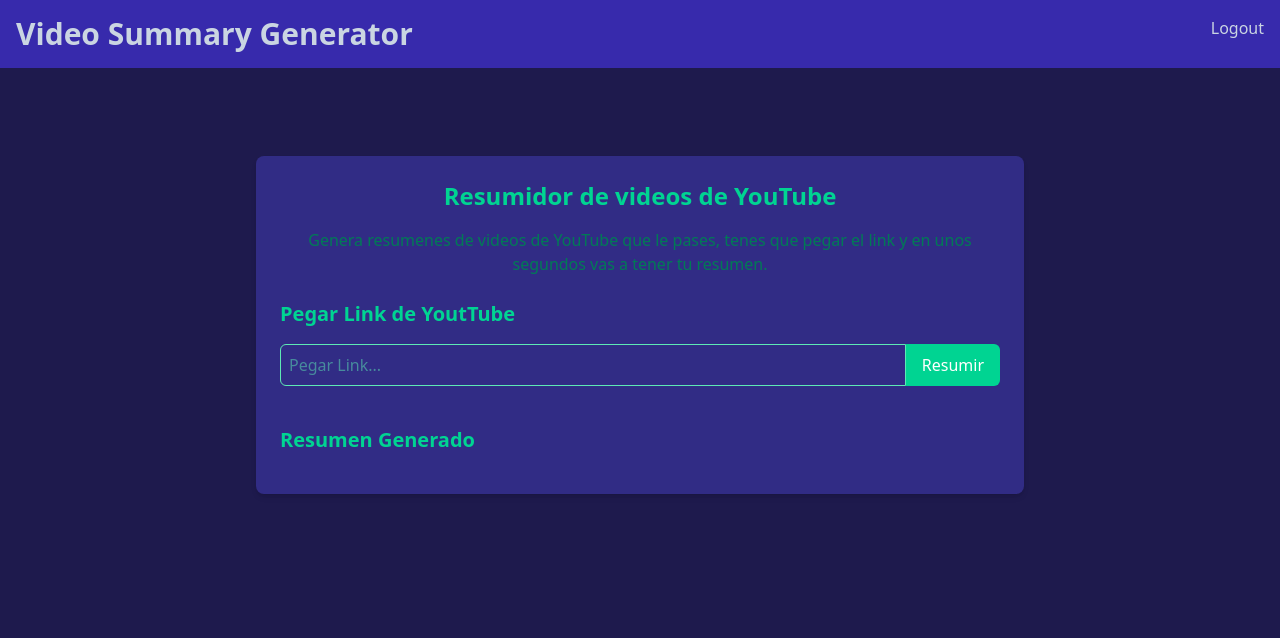
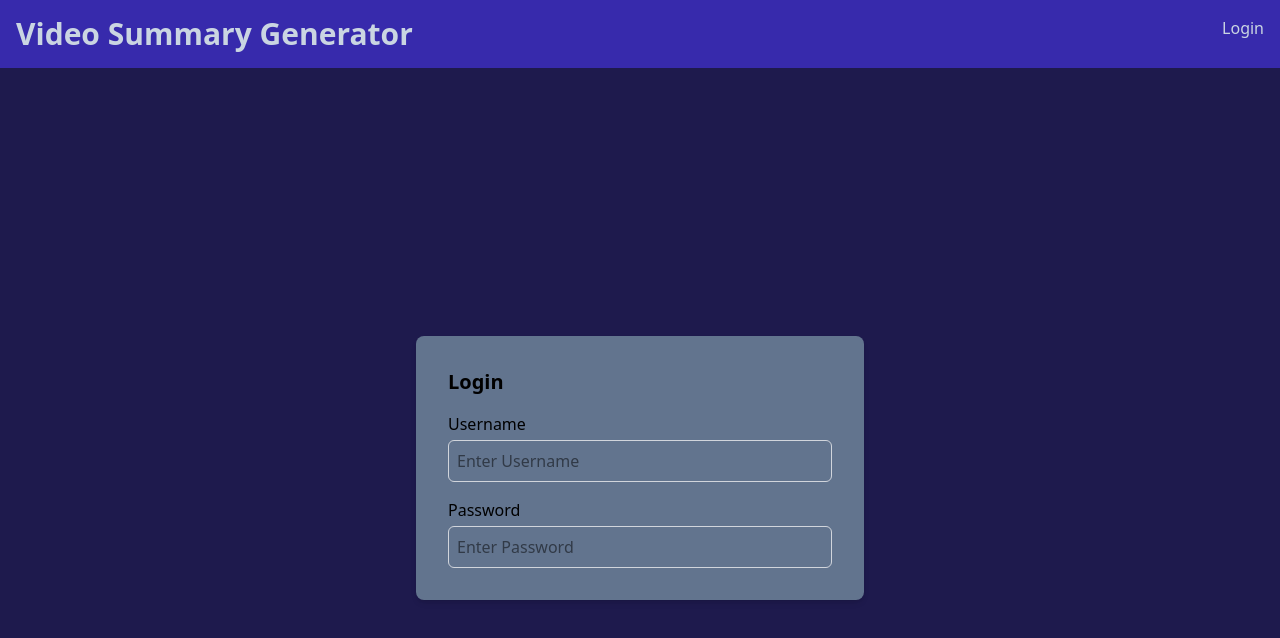
Before and after one commit to agcorreas/video-summary, a React (Vite) app in the folder vid_summ/: page / in a window 1280 px wide. Shown: the top 638 px of the page. Built offline with nearby package versions, Linux system fonts and the light colour scheme.

Commit message:
agrego pagina de login y la login box, falta la logica de esto todavia

```diff
--- a/vid_summ/src/App.jsx
+++ b/vid_summ/src/App.jsx
@@ -2,13 +2,14 @@ import { useState } from "react";
 import "./App.css";
 import { HashRouter as Router, Routes, Route } from "react-router-dom";
 import Home from "./pages/home";
+import Login from "./pages/login";
 
 export default App;
 function App() {
   return (
     <Router>
       <Routes>
-        <Route path="/" element={<Home />} />
+        <Route path="/" element={<Login />} />
       </Routes>
     </Router>
   );
--- /dev/null
+++ b/vid_summ/src/components/loginBox.jsx
@@ -0,0 +1,18 @@
+function LoginBox({ userOrPass }) {
+  return (
+    <div>
+      <label for={userOrPass} className="block mb-1 font-medium">
+        {userOrPass}
+      </label>
+      <input
+        type="text"
+        id={userOrPass}
+        name={userOrPass}
+        placeholder={`Enter ${userOrPass}`}
+        className="w-full p-2 border border-gray-300 rounded-md focus:outline-none focus:ring-2 focus:ring-slate-800"
+      ></input>
+    </div>
+  );
+}
+
+export default LoginBox;
--- /dev/null
+++ b/vid_summ/src/components/loginForm.jsx
@@ -0,0 +1,16 @@
+import LoginBox from "./loginBox";
+function LoginForm() {
+  return (
+    <div className="flex items-center justify-center h-screen">
+      <div className="bg-slate-500 p-8 shadow-md rounded-lg max-w-md w-full">
+        <form className="space-y-4 ">
+          <h2 className="text-xl font-semibold">Login</h2>
+          <LoginBox userOrPass={"Username"}></LoginBox>
+          <LoginBox userOrPass={"Password"}></LoginBox>
+        </form>
+      </div>
+    </div>
+  );
+}
+
+export default LoginForm;
--- a/vid_summ/src/components/navBar.jsx
+++ b/vid_summ/src/components/navBar.jsx
@@ -6,7 +6,7 @@ function NavBar() {
       </div>
       <div>
         <a href="#" className="text-slate-300 hover:underline">
-          Logout
+          Login
         </a>
       </div>
     </nav>
--- /dev/null
+++ b/vid_summ/src/pages/login.jsx
@@ -0,0 +1,12 @@
+import NavBar from "../components/navBar";
+import LoginForm from "../components/loginForm";
+function Login() {
+  return (
+    <>
+      <NavBar></NavBar>
+      <LoginForm></LoginForm>
+    </>
+  );
+}
+
+export default Login;
```
